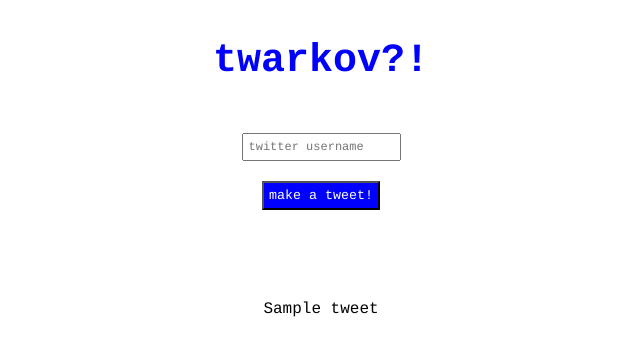
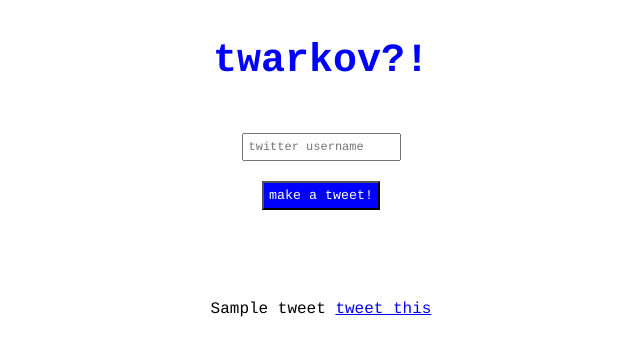
Before and after one commit to amanda/twarkov_site, a Flask app: template templates/layout.html in a window 1280 px wide. Shown: the top 356 px of the page, without its empty margins (319-959 px from the left). Run offline with Flask 2, Linux system fonts and the light colour scheme; the template is opened without the code that fills it: most values are stand-ins (such as "Sample title", 1, 10 or a date in 2020); some libraries are stand-ins or nearby versions.

Commit message:
style fix

```diff
--- a/static/style.css
+++ b/static/style.css
@@ -46,7 +46,7 @@
 
 }
 
-a {
+.right {
   display: none;
 }
 
```
